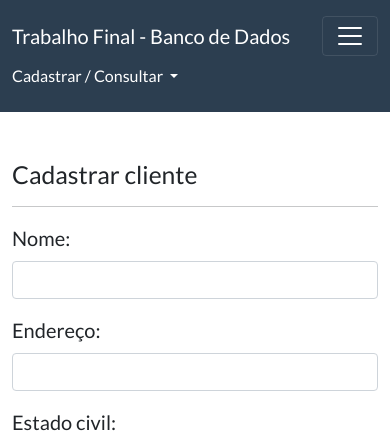
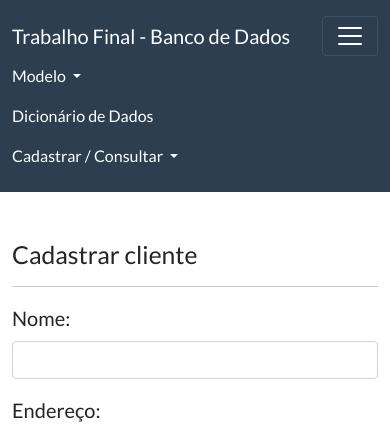
Before and after one commit to leolimaf/trabalho-final-de-banco-de-dados, a PHP site: page /cliente.php in a window 390 px wide, after a click that opens the changed part. Shown: the top 433 px of the page. Run offline with PHP 8.4, Linux system fonts and the light colour scheme; data that the repository does not hold is empty.

Commit message:
Adicionada página dos modelos e do dicionário de dados

```diff
--- a/assets/css/main.css
+++ b/assets/css/main.css
@@ -11,3 +11,12 @@ form{
 .scroll::-webkit-scrollbar-thumb {
     background: #DAD7D7;
 }
+@media (max-width: 767px) {
+    .rodape-fixo{
+        position: fixed;
+        right: 0;
+        bottom: 0;
+        left: 0;
+        z-index: 1030;
+    }
+}
--- a/cliente.php
+++ b/cliente.php
@@ -23,6 +23,17 @@
       </button>
       <div class="collapse navbar-collapse" id="navbarResponsive">
       <ul class="navbar-nav ms-md-auto">
+              <li class="nav-item dropdown">
+                <a class="nav-link dropdown-toggle" data-bs-toggle="dropdown" href="#" id="download">Modelo <span class="caret"></span></a>
+                <div class="dropdown-menu">
+                  <a class="dropdown-item" rel="noopener" href="modelos/modelo-conceitual.php">Conceitual</a>
+                  <a class="dropdown-item" href="modelos/modelo-logico.php">Lógico</a>
+                  <a class="dropdown-item" href="modelos/modelo-fisico.php">Físico</a>
+                </div>
+              </li>
+              <li class="nav-item">
+                <a class="nav-link" href="dicionario-de-dados.php">Dicionário de Dados</a>
+              </li>
               <li class="nav-item dropdown">
                 <a class="nav-link dropdown-toggle" data-bs-toggle="dropdown" href="#" id="download">Cadastrar / Consultar <span class="caret"></span></a>
                 <div class="dropdown-menu">
```
Also changed, not shown: index.php (+11 -0 lines). Lines whose indentation alone changed are shown as unchanged.
